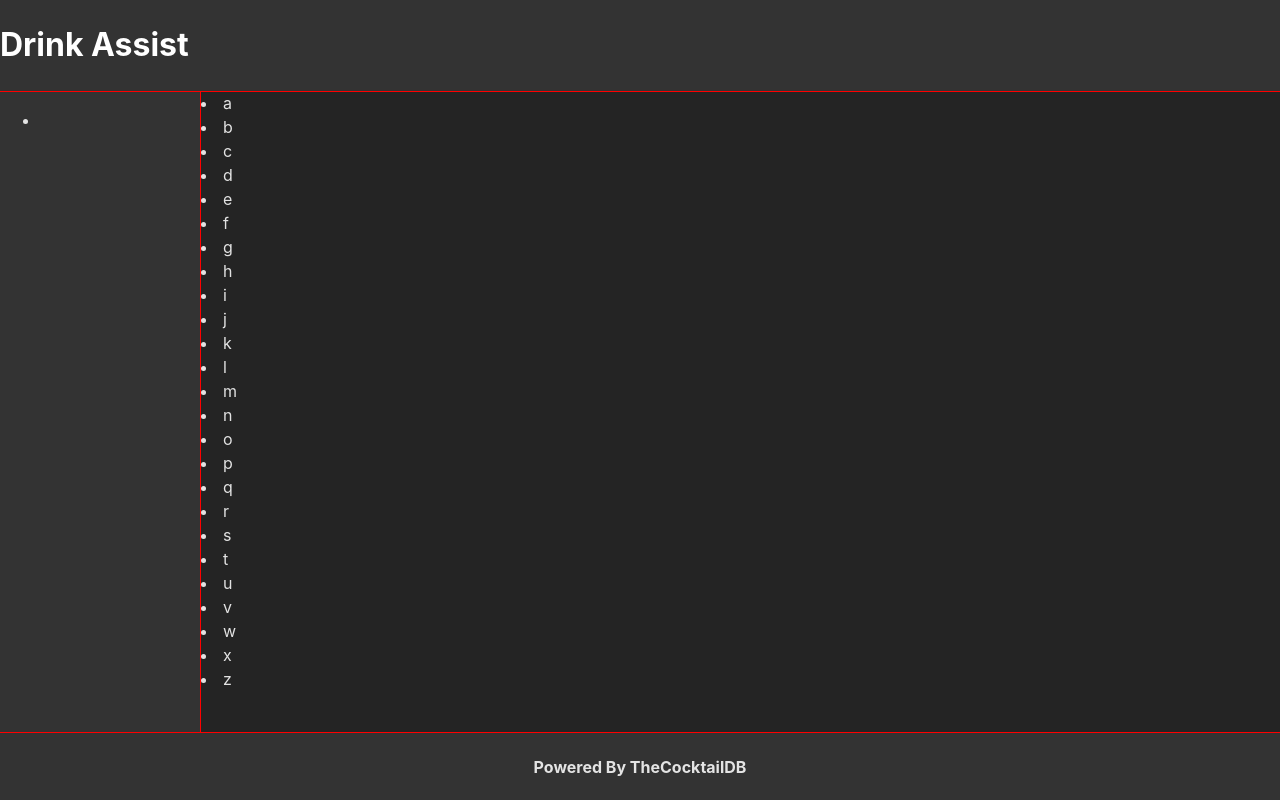
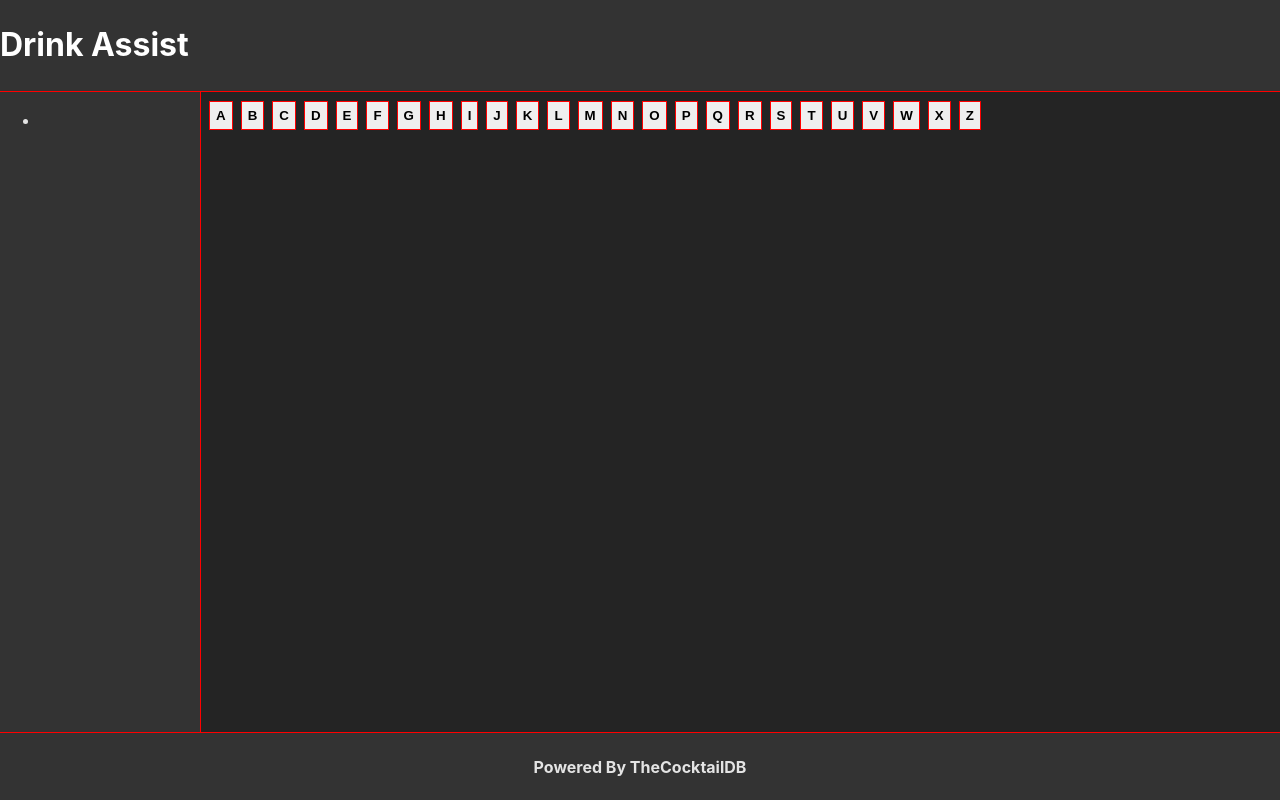
Before and after one commit to Erodri6z/Drink-Assist, a React (Vite) app: page / in a window 1280 px wide. Built offline with nearby package versions, Linux system fonts and the light colour scheme.

Commit message:
add some styling to alphabet

```diff
--- /dev/null
+++ b/src/components/Alphabet/Alphabet.css
@@ -0,0 +1,16 @@
+.alpha-div {
+  margin-top: 10px;
+  display: flex;
+  text-align: right;
+}
+
+.alpha {
+  list-style: none;
+  margin-left: 8px;
+}
+
+.a-btn {
+  font-weight: 900;
+  padding: 6px;
+  border: solid red 1px;
+}
--- a/src/components/Alphabet/Alphabet.tsx
+++ b/src/components/Alphabet/Alphabet.tsx
@@ -1,12 +1,13 @@
 import React from "react"
+import './Alphabet.css'
 
 const Alphabet: React.FC = () => {
 
   const alpha: string[] = ['a','b','c','d','e','f','g','h','i','j','k','l','m','n','o','p','q','r','s','t','u','v','w','x','z']
   return(
-    <div>
+    <div className="alpha-div">
         { alpha.map((a) =>
-          <li>{a}</li>
+          <li className="alpha"><button className="a-btn">{a.toUpperCase()}</button></li>
         )}
     </div>
   )
```
